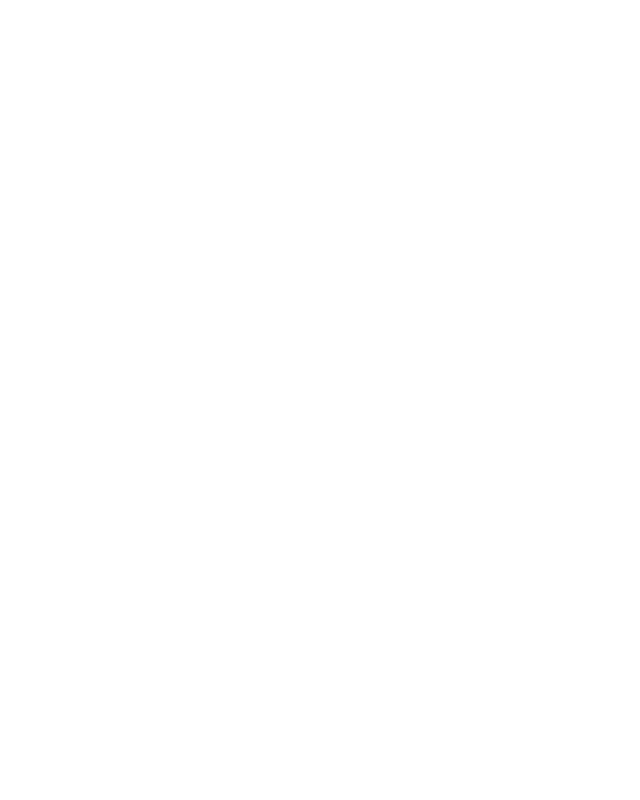
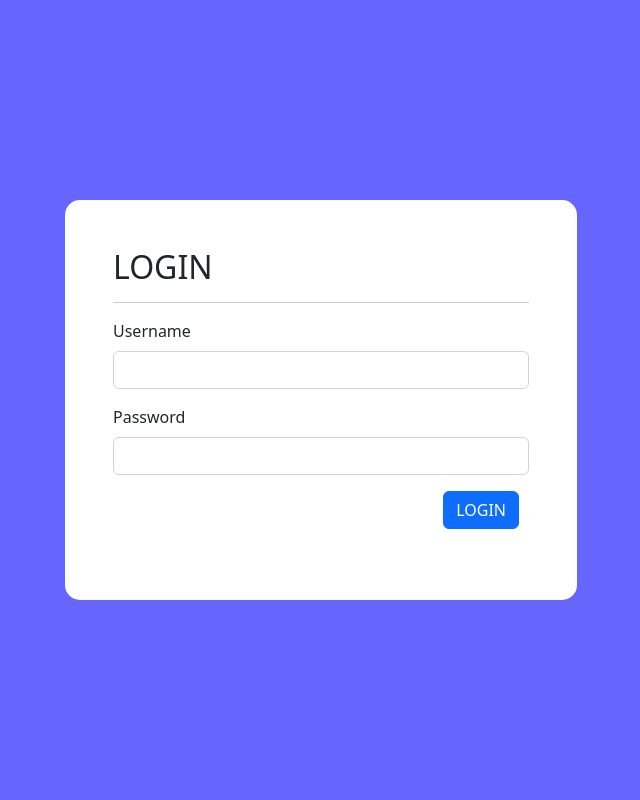
Before and after one commit to MingmarGyalzenSherpa/LoginPhp, a PHP site: page / in a window 1280 px wide. Before the commit the part shown is empty. Shown: the whole page, without its empty margins (319-959 px from the left). Run offline with PHP 8.4, Linux system fonts and the light colour scheme.

Commit message:
made basic html layout

```diff
--- /dev/null
+++ b/db_config.php
@@ -0,0 +1,3 @@
+<?php
+
+?>
--- a/index.php
+++ b/index.php
@@ -5,8 +5,49 @@
     <meta http-equiv="X-UA-Compatible" content="IE=edge">
     <meta name="viewport" content="width=device-width, initial-scale=1.0">
     <title>LOGIN</title>
+    <link href="https://cdn.jsdelivr.net/npm/bootstrap@5.2.1/dist/css/bootstrap.min.css" rel="stylesheet" integrity="sha384-iYQeCzEYFbKjA/T2uDLTpkwGzCiq6soy8tYaI1GyVh/UjpbCx/TYkiZhlZB6+fzT" crossorigin="anonymous">
+    <style>
+        .d-flex{
+            background-color: rgba(0,0,255,0.6);
+            height:100vh;
+        }
+        .container{
+            background-color: white;
+
+            border-radius: 15px;
+            width:40%;
+            height:50%;
+        }
+        .btn-wrap{
+            position:relative;
+        }
+
+        button{
+            position: absolute;
+            right:10px;
+        }
+    </style>
 </head>
 <body>
+    <div class="d-flex justify-content-center align-items-center">
 
+        <div class="container p-5 ">
+            <h2 class="mb-3">LOGIN</h2>
+            <hr>
+            <form action="">
+                <div class="mb-3">
+                    <label for="usrname" class="form-label">Username</label>
+                    <input type="text" name="username" id="usrname" class="form-control">
+                </div>
+                <div class="mb-3">
+                    <label for="psw" class="form-label">Password</label>
+                    <input type="password" name="password" id="psw" class="form-control">
+                </div>
+                <div class="btn-wrap">
+                    <button type="submit" class="btn btn-primary">LOGIN</button>
+                </div>
+            </form>
+        </div>
+    </div>
 </body>
 </html>
```
Also changed, not shown: content.php (added, +20 -0 lines).
